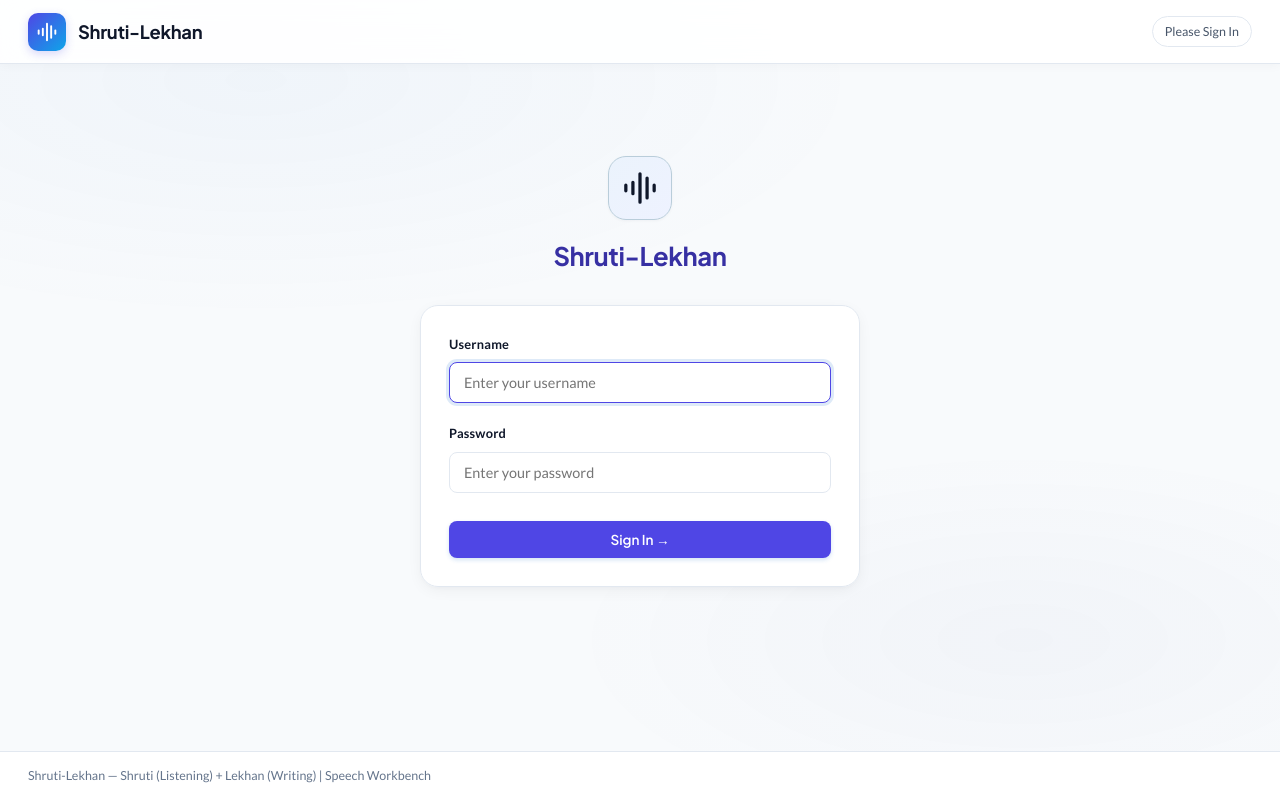
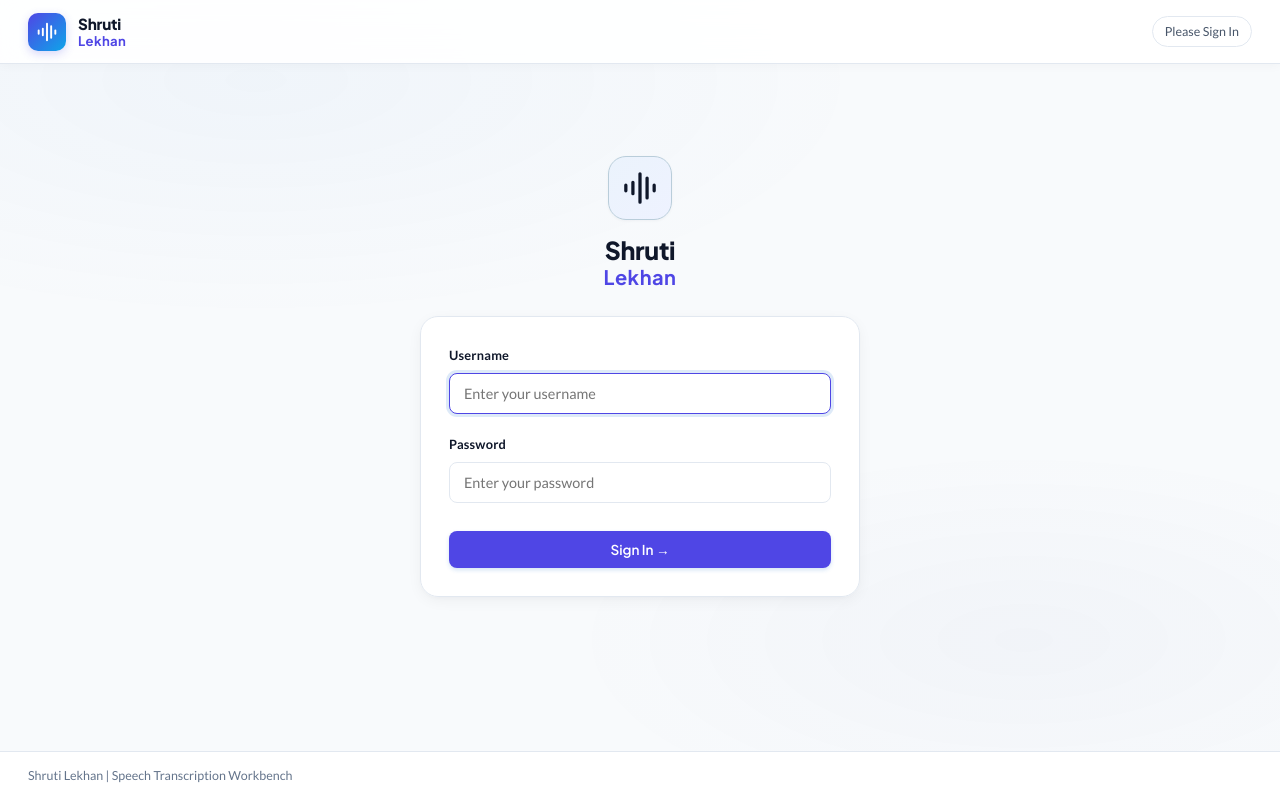
Before and after one commit to Beeshrm76/SegAUD, a Node server app: page /login in a window 1280 px wide. Run offline with Node 20, Linux system fonts and the light colour scheme.

Commit message:
Update Shruti Lekhan stacked branding without hyphen and symmetrical single user badge

```diff
--- a/Voice-Transcription-Reviewer/views/index.ejs
+++ b/Voice-Transcription-Reviewer/views/index.ejs
@@ -136,14 +136,24 @@
     .header-brand-text {
       display: flex;
       flex-direction: column;
-    }
-
-    .header-brand h1 {
-      font-size: 1.15rem;
+      line-height: 1.15;
+      justify-content: center;
+    }
+
+    .brand-top {
+      font-family: 'Plus Jakarta Sans', system-ui, sans-serif;
+      font-size: 0.95rem;
+      font-weight: 800;
+      letter-spacing: -0.2px;
+      color: var(--text-primary);
+    }
+
+    .brand-bottom {
+      font-family: 'Plus Jakarta Sans', system-ui, sans-serif;
+      font-size: 0.82rem;
       font-weight: 700;
-      letter-spacing: -0.3px;
-      color: var(--text-primary);
-      margin: 0;
+      letter-spacing: 0.4px;
+      color: var(--primary);
     }
 
     .header-nav {
@@ -169,6 +179,30 @@
       display: inline-flex;
       align-items: center;
       gap: 6px;
+    }
+
+    .user-badge-symmetric {
+      display: inline-flex;
+      align-items: center;
+      justify-content: center;
+      gap: 7px;
+      padding: 6px 14px;
+      border-radius: 20px;
+      font-size: 0.8rem;
+      font-weight: 700;
+      letter-spacing: 0.3px;
+    }
+
+    .badge-side-icon {
+      display: inline-flex;
+      align-items: center;
+      font-size: 0.82rem;
+      line-height: 1;
+    }
+
+    .badge-user-label {
+      font-family: 'Plus Jakarta Sans', system-ui, sans-serif;
+      text-transform: capitalize;
     }
 
     .badge-accent {
@@ -1022,23 +1056,25 @@
 <body>
 
   <header>
-    <a href="/" class="header-brand" title="Shruti-Lekhan Workbench">
+    <a href="/" class="header-brand" title="Shruti Lekhan Workbench">
       <div class="header-logo">
         <svg width="20" height="20" viewBox="0 0 24 24" fill="none" stroke="currentColor" stroke-width="2.3" stroke-linecap="round" stroke-linejoin="round">
           <path d="M12 2v20M17 5v14M7 8v8M22 10v4M2 10v4"/>
         </svg>
       </div>
       <div class="header-brand-text">
-        <h1>Shruti-Lekhan</h1>
+        <span class="brand-top">Shruti</span>
+        <span class="brand-bottom">Lekhan</span>
       </div>
     </a>
 
     <div class="header-nav">
       <% if (user) { %>
         <div class="header-meta">
-          <span class="badge badge-accent">👤 <%= user.username %></span>
-          <span class="badge <%= user.role === 'admin' ? 'badge-admin' : 'badge-verifier' %>">
-            <%= user.role==='admin' ? '⚡ ADMIN' : '✓ VERIFIER' %>
+          <span class="badge <%= user.role === 'admin' ? 'badge-admin' : 'badge-verifier' %> user-badge-symmetric">
+            <span class="badge-side-icon">👤</span>
+            <span class="badge-user-label"><%= user.username %><% if (user.username.toLowerCase() !== user.role.toLowerCase()) { %> · <%= user.role.toUpperCase() %><% } %></span>
+            <span class="badge-side-icon"><%= user.role === 'admin' ? '⚡' : '✓' %></span>
           </span>
           <% if (user.role !=='admin' ) { %>
             <span class="badge badge-quota">
@@ -1077,7 +1113,10 @@
                 <path d="M12 2v20M17 5v14M7 8v8M22 10v4M2 10v4"/>
               </svg>
             </div>
-            <h2>Shruti-Lekhan</h2>
+            <div style="display:flex;flex-direction:column;align-items:center;line-height:1.15;margin-top:6px;">
+              <span style="font-family:'Plus Jakarta Sans',system-ui,sans-serif;font-size:1.55rem;font-weight:800;color:var(--text-primary);letter-spacing:-0.3px;">Shruti</span>
+              <span style="font-family:'Plus Jakarta Sans',system-ui,sans-serif;font-size:1.25rem;font-weight:700;color:var(--primary);letter-spacing:0.5px;">Lekhan</span>
+            </div>
           </div>
 
           <% if (error) { %>
@@ -2272,7 +2311,7 @@
   </main>
 
   <footer class="footer-strip">
-    <span>Shruti-Lekhan — Shruti (Listening) + Lekhan (Writing) | Speech Workbench</span>
+    <span>Shruti Lekhan | Speech Transcription Workbench</span>
     <% if (user) { %>
       <span>Logged in as <strong>
           <%= user.username %>
```
